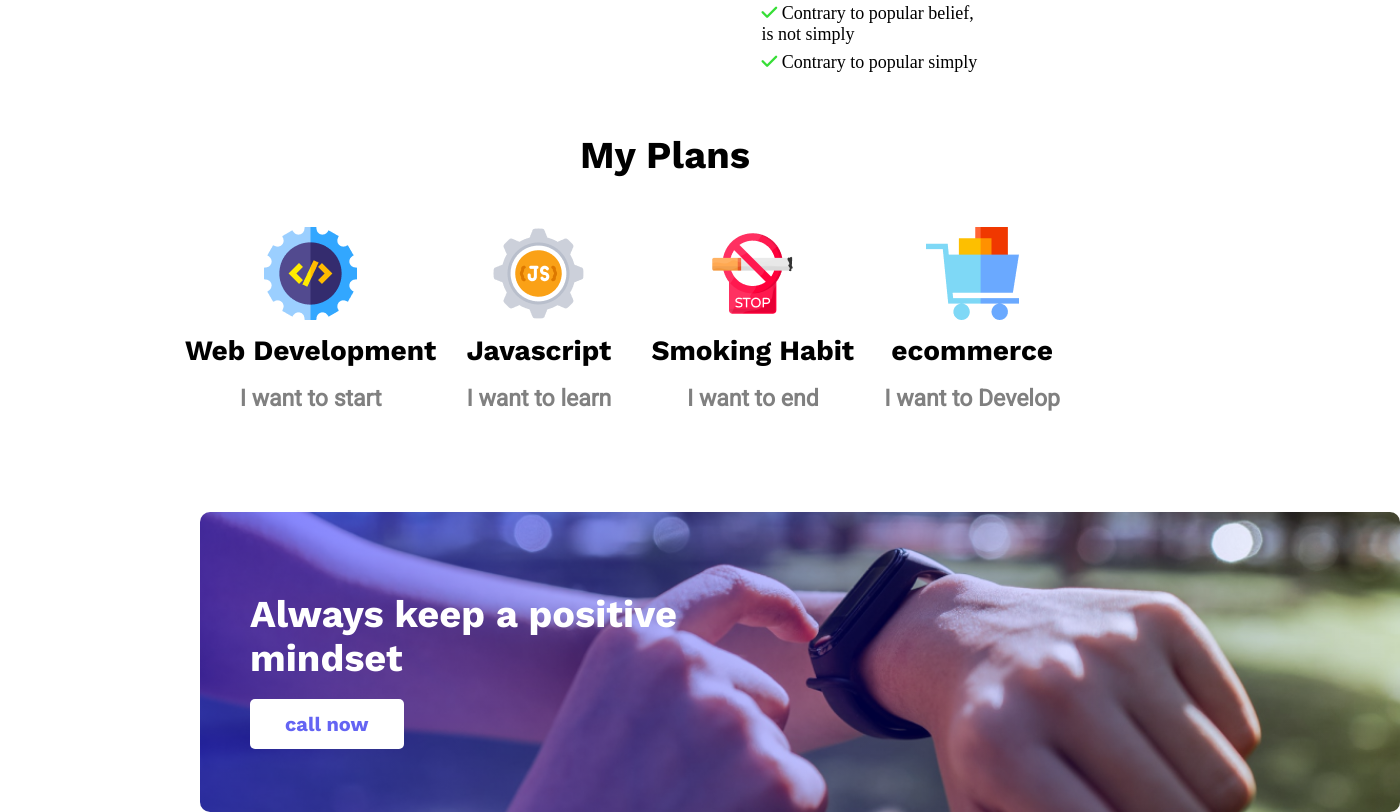
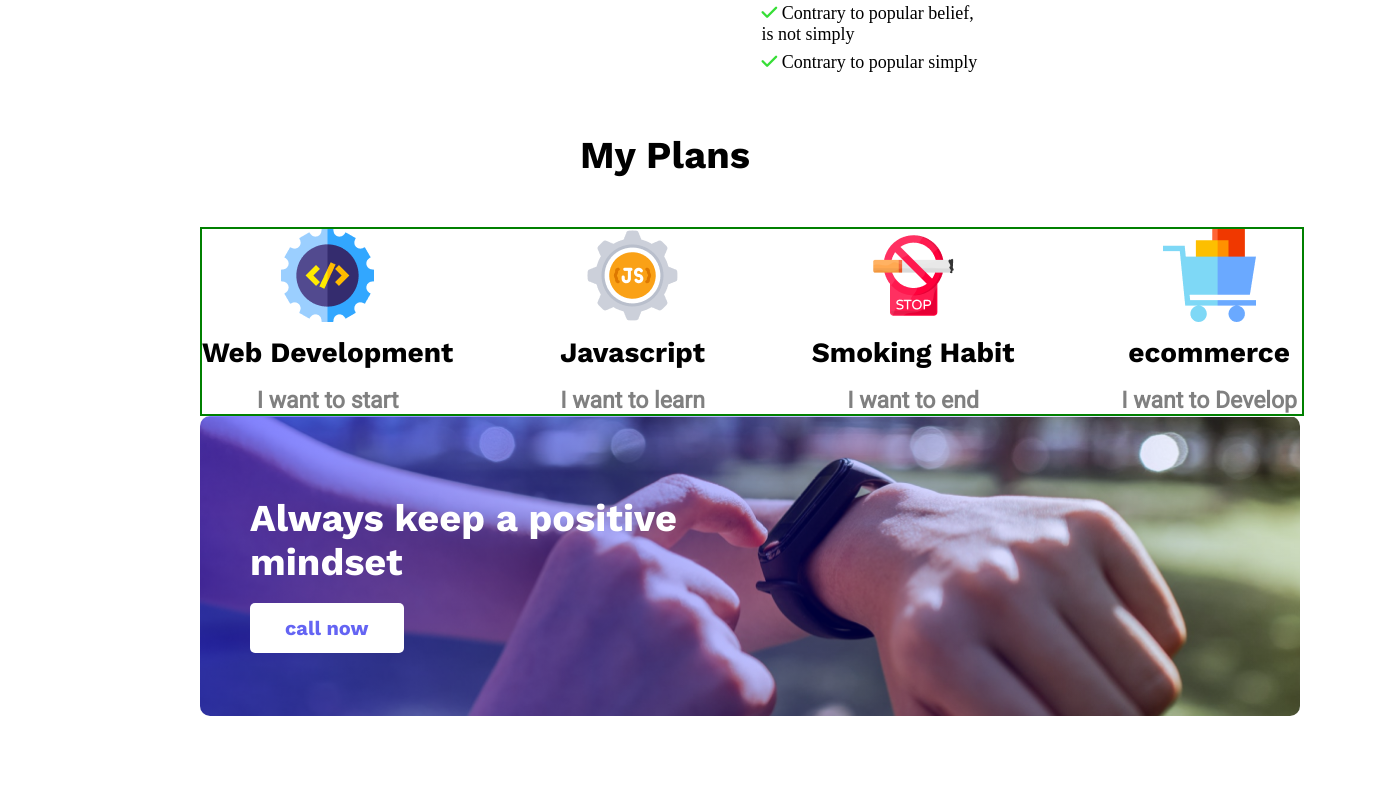
Before and after one commit to KhalidHussain500/New-year-web, a plain HTML site: page index.html in a window 1280 px wide. Shown: the part 1567-2379 px from the top of the page, 1400 px wide, since content can reach past the window. After the commit the page ends 2283 px from the top, so only its background shows below. Drawn offline with nearby package versions, Linux system fonts and the light colour scheme.

Commit message:
style added

```diff
--- a/Styles/style.css
+++ b/Styles/style.css
@@ -64,13 +64,19 @@
 .my-plan{
     width: 100%;
     height: 100vh;
+    border: 2px solid blueviolet;
+
+
 }
 
 .card-parent{
+    width: 1100px;
     display: flex;
     justify-content: space-between;
-    margin-left: 150px;
-    margin-right: 200px;
+    text-align: center;
+    border: 2px solid green;
+    margin-left: 200px;
+    margin-right: 210px;
 }
 .card h1{
     font-family: 'Work Sans', sans-serif;
@@ -89,7 +95,7 @@
     text-align: center;
 }
 .cover{
-    width: 1200px;
+    width: 1100px;
     height: 300px;
     font-family: 'Work Sans', sans-serif;
     background-image:linear-gradient(to right,rgba(0,0,255,0.5),rgba(0,0,240, 0)), url('../images/watch.png');
@@ -97,18 +103,33 @@
     background-size: cover;
     background-repeat: no-repeat;
     margin-left: 200px;
-    margin-top: 100px;
+    margin-right: 200px;
+    /* margin-top: 100px; */
     border-radius: 10px;
-    /* background-repeat: no-repeat;
-    background-position: center;
-    background-size: cover;
-    margin-left: 170px;
-    margin-top: 100px;
-    border: 2px solid blue; */
-
 }
 
+
+
+    /* width: 100%;
+    height: 300px;
+    font-family: 'Work Sans', sans-serif;
+    background-image:linear-gradient(to right,rgba(0,0,255,0.5),rgba(0,0,240, 0)), url('../images/watch.png');
+
+    background-position:center;
+    background-repeat: no-repeat;
+    background-size: 1100px;
+    background-repeat: no-repeat;
+
+    margin-top: 150px;
+    margin-bottom: 150px; */
+
+
+
+
 .text{
+    /* text-align:left;
+    align-items: center;
+    margin-left: 200px;  */
     padding-top: 80px;
     padding-left: 50px;
 }
--- a/index.html
+++ b/index.html
@@ -53,23 +53,23 @@
     <div class="My-plan">
         <h1 style="text-align: center;font-family: 'Work Sans', sans-serif;font-size: 38px;margin-bottom: 50px;margin-left: 50px;" >My Plans</h1>
         <div class="card-parent">
-            <div style="margin-left: 35px;" class="card">
+            <div style="margin-left: px;" class="card">
                 <img src="images/icons/web.png" alt="web picture">
                 <h1>Web Development</h1><br>
                 <h3>I want to start</h3>
 
             </div>
-            <div style="margin-right:10px px;" class="card">
+            <div style="margin-right:px px;" class="card">
                 <img src="images/icons/js.png" alt="Js picturer">
                 <h1>Javascript</h1><br>
                 <h3>I want to learn</h3>
             </div>
-            <div style="margin-left: 10px ;" class="card">
+            <div style="margin-left: px ;" class="card">
                 <img src="images/icons/smoke.png" alt="">
                 <h1>Smoking Habit</h1><br>
                 <h3>I want to end</h3>
             </div>
-            <div style="margin-right: 20px;" class="card">
+            <div style="margin-right: 5px;" class="card">
                 <img src="images/icons/ecom.png" alt="">
                 <h1>ecommerce</h1><br>
                 <h3>I want to Develop</h3>
@@ -86,12 +86,10 @@
     <!-- My cover style here start -->
     <div class="cover">
 
-        <div class="text">
-            <h1 style="font-size: 38px;color: white;" >Always keep a positive
-                <br>mindset</h1><br>
-                <button>call now</button>
-        </div>
-
+            <div class="text">
+                <h1 style="font-size: 38px;color: white;" >Always keep a positive<br>mindset</h1><br>
+                    <button>call now</button>
+            </div>
 
     </div>
 
```
